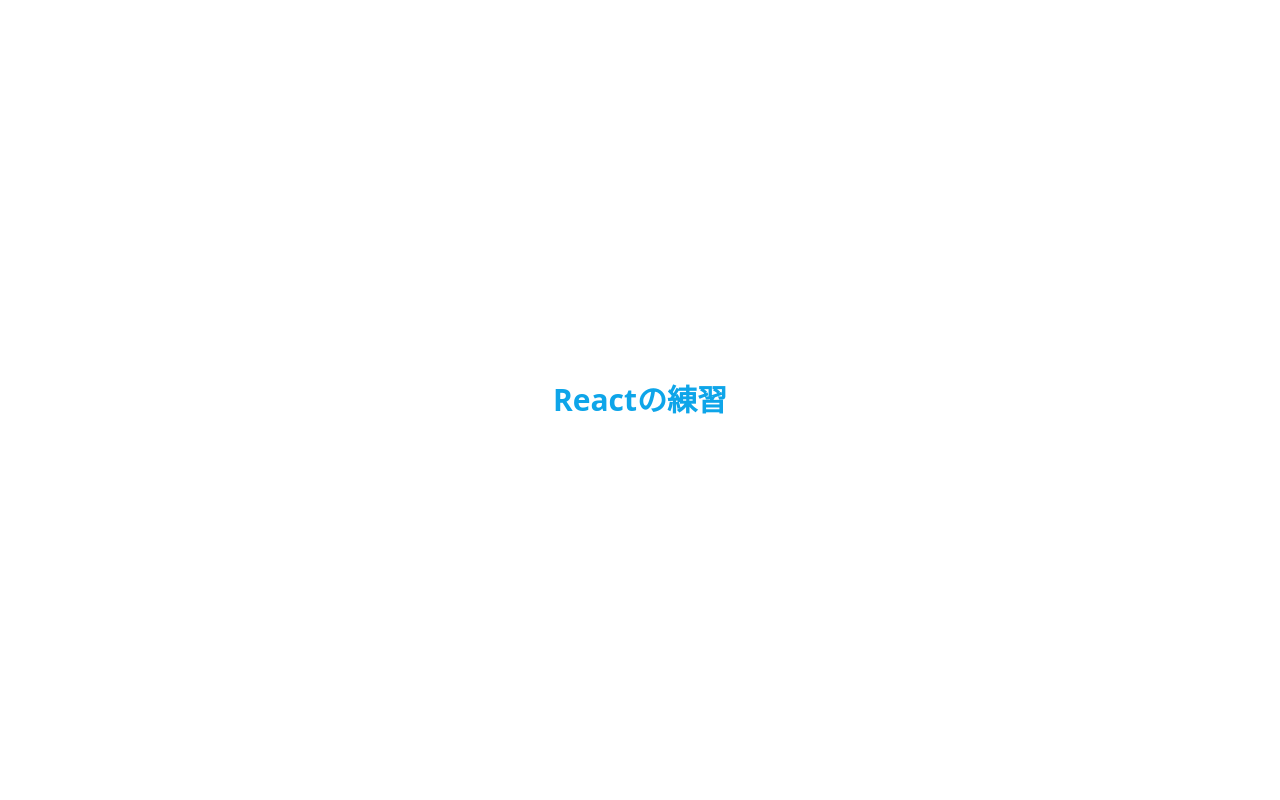
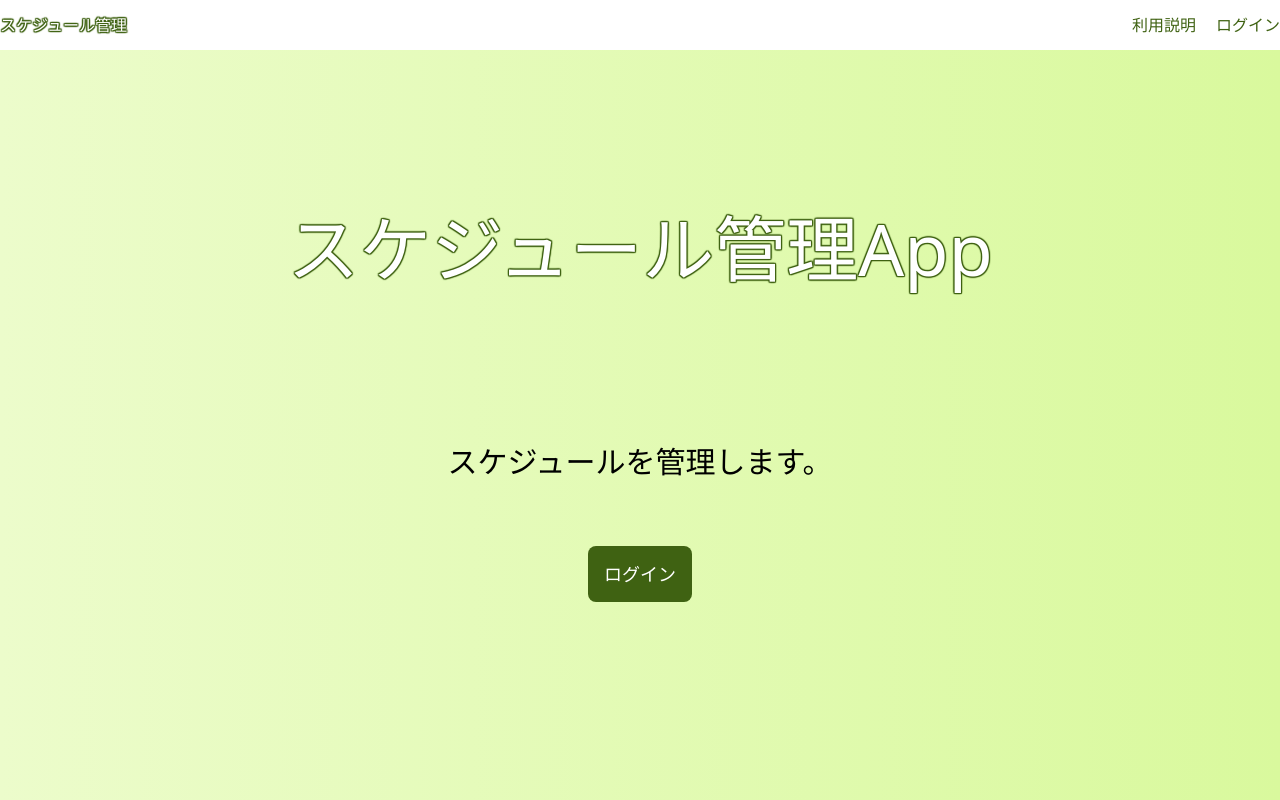
Before and after one commit to Hashimoto-Noriaki/react-calendar-3, a React (Vite) app: page / in a window 1280 px wide. Built offline with nearby package versions, Linux system fonts and the light colour scheme.

Commit message:
トップ画面作成

```diff
--- /dev/null
+++ b/src/components/pages/TopPage.tsx
@@ -0,0 +1,28 @@
+export const TopPage = () => {
+    return (
+        <div className="relative">
+            <header className="bg-white fixed leading-[50px] top-0 left-0 right-0">
+                <div className="container mx-auto flex justify-between">
+                    <p className="logo">スケジュール管理</p>
+                    <nav>
+                        <ul className="flex gap-5">
+                            <li className="text-lime-800">利用説明</li>
+                            <li className="text-lime-800">ログイン</li>
+                        </ul>
+                    </nav>
+                </div>
+            </header>
+            <main className="bg-gradient-to-r from-lime-100 to-lime-200 h-screen flex flex-col justify-center items-center">
+                <div className="text-center">
+                    <h1 className="logo text-7xl">スケジュール管理App</h1>
+                    <p className="text-3xl pt-[20vh]">スケジュールを管理します。</p>
+                </div>
+                <div className="pt-[10vh]">
+                    <butto className="bg-lime-800 p-4 text-white text-lg rounded-lg">
+                        ログイン
+                    </butto>
+                </div>
+            </main>
+        </div>
+    )
+}
--- a/src/main.tsx
+++ b/src/main.tsx
@@ -3,13 +3,10 @@
 import './styles/index.css'
 import "./styles/output.css"
 import './styles/destyle.css'
+import { TopPage } from '../src/components/pages/TopPage'
 
 ReactDOM.createRoot(document.getElementById('root')!).render(
   <React.StrictMode>
-    <div className="flex flex-col justify-center items-center h-screen">
-      <h1 className="text-3xl font-bold text-sky-500">
-        Reactの練習
-      </h1>
-    </div>
+    <TopPage/>
   </React.StrictMode>,
 )
--- a/src/styles/index.css
+++ b/src/styles/index.css
@@ -1,3 +1,16 @@
 @tailwind base;
 @tailwind components;
 @tailwind utilities;
+
+.logo {
+    color          : #ffffff;
+    text-shadow    :
+        1px  1px 1px #3f6212,
+        -1px  1px 1px #3f6212,
+        1px -1px 1px #3f6212,
+        -1px -1px 1px #3f6212,
+        1px  0px 1px #3f6212,
+        0px  1px 1px #3f6212,
+        -1px  0px 1px #3f6212,
+        0px -1px 1px #3f6212;
+}
--- a/src/styles/output.css
+++ b/src/styles/output.css
@@ -554,6 +554,65 @@
   display: none;
 }
 
+.container {
+  width: 100%;
+}
+
+@media (min-width: 640px) {
+  .container {
+    max-width: 640px;
+  }
+}
+
+@media (min-width: 768px) {
+  .container {
+    max-width: 768px;
+  }
+}
+
+@media (min-width: 1024px) {
+  .container {
+    max-width: 1024px;
+  }
+}
+
+@media (min-width: 1280px) {
+  .container {
+    max-width: 1280px;
+  }
+}
+
+@media (min-width: 1536px) {
+  .container {
+    max-width: 1536px;
+  }
+}
+
+.fixed {
+  position: fixed;
+}
+
+.relative {
+  position: relative;
+}
+
+.left-0 {
+  left: 0px;
+}
+
+.right-0 {
+  right: 0px;
+}
+
+.top-0 {
+  top: 0px;
+}
+
+.mx-auto {
+  margin-left: auto;
+  margin-right: auto;
+}
+
 .flex {
   display: flex;
 }
@@ -574,25 +633,104 @@
   justify-content: center;
 }
 
+.justify-between {
+  justify-content: space-between;
+}
+
+.gap-5 {
+  gap: 1.25rem;
+}
+
+.gap-10 {
+  gap: 2.5rem;
+}
+
+.gap-20 {
+  gap: 5rem;
+}
+
+.rounded-lg {
+  border-radius: 0.5rem;
+}
+
+.bg-white {
+  --tw-bg-opacity: 1;
+  background-color: rgb(255 255 255 / var(--tw-bg-opacity));
+}
+
+.bg-lime-800 {
+  --tw-bg-opacity: 1;
+  background-color: rgb(63 98 18 / var(--tw-bg-opacity));
+}
+
+.bg-gradient-to-r {
+  background-image: linear-gradient(to right, var(--tw-gradient-stops));
+}
+
+.from-lime-100 {
+  --tw-gradient-from: #ecfccb var(--tw-gradient-from-position);
+  --tw-gradient-to: rgb(236 252 203 / 0) var(--tw-gradient-to-position);
+  --tw-gradient-stops: var(--tw-gradient-from), var(--tw-gradient-to);
+}
+
+.to-lime-200 {
+  --tw-gradient-to: #d9f99d var(--tw-gradient-to-position);
+}
+
+.p-4 {
+  padding: 1rem;
+}
+
+.pt-\[10vh\] {
+  padding-top: 10vh;
+}
+
+.pt-\[20vh\] {
+  padding-top: 20vh;
+}
+
+.text-center {
+  text-align: center;
+}
+
 .text-3xl {
   font-size: 1.875rem;
   line-height: 2.25rem;
 }
 
-.font-bold {
-  font-weight: 700;
+.text-7xl {
+  font-size: 4.5rem;
+  line-height: 1;
 }
 
-.text-sky-800 {
-  --tw-text-opacity: 1;
-  color: rgb(7 89 133 / var(--tw-text-opacity));
+.text-lg {
+  font-size: 1.125rem;
+  line-height: 1.75rem;
 }
 
-.text-sky-500 {
-  --tw-text-opacity: 1;
-  color: rgb(14 165 233 / var(--tw-text-opacity));
+.leading-\[50px\] {
+  line-height: 50px;
 }
 
-.underline {
-  text-decoration-line: underline;
+.text-lime-800 {
+  --tw-text-opacity: 1;
+  color: rgb(63 98 18 / var(--tw-text-opacity));
 }
+
+.text-white {
+  --tw-text-opacity: 1;
+  color: rgb(255 255 255 / var(--tw-text-opacity));
+}
+
+.logo {
+  color          : #ffffff;
+  text-shadow    :
+        1px  1px 1px #3f6212,
+        -1px  1px 1px #3f6212,
+        1px -1px 1px #3f6212,
+        -1px -1px 1px #3f6212,
+        1px  0px 1px #3f6212,
+        0px  1px 1px #3f6212,
+        -1px  0px 1px #3f6212,
+        0px -1px 1px #3f6212;
+}
```
